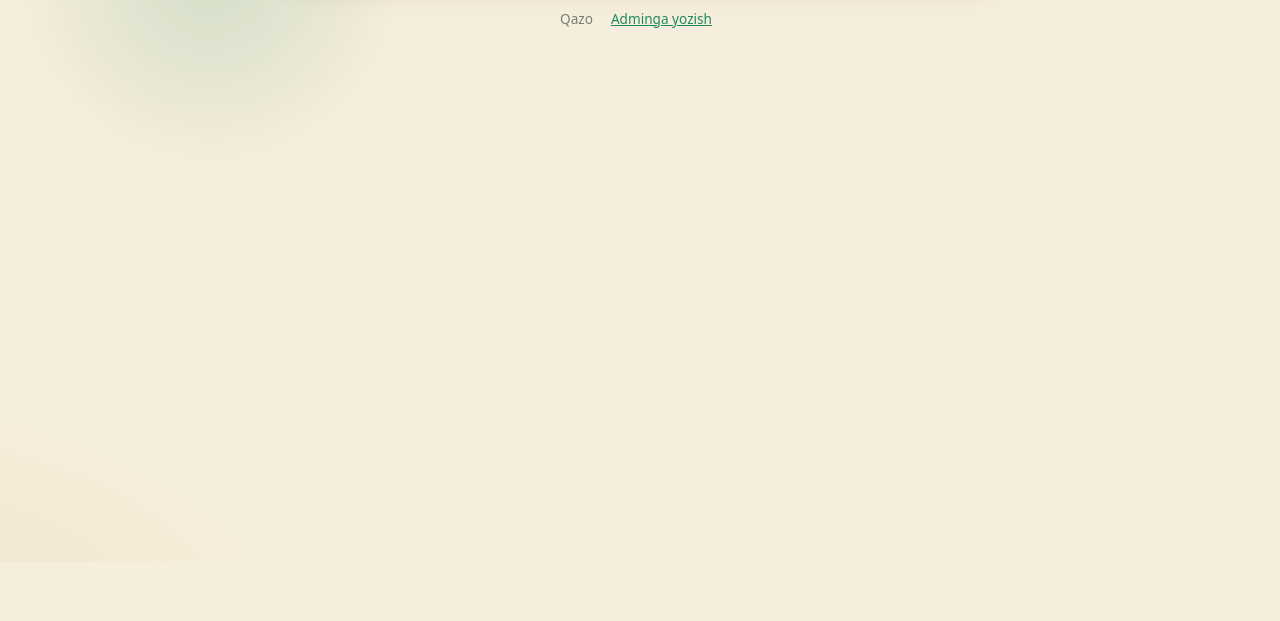
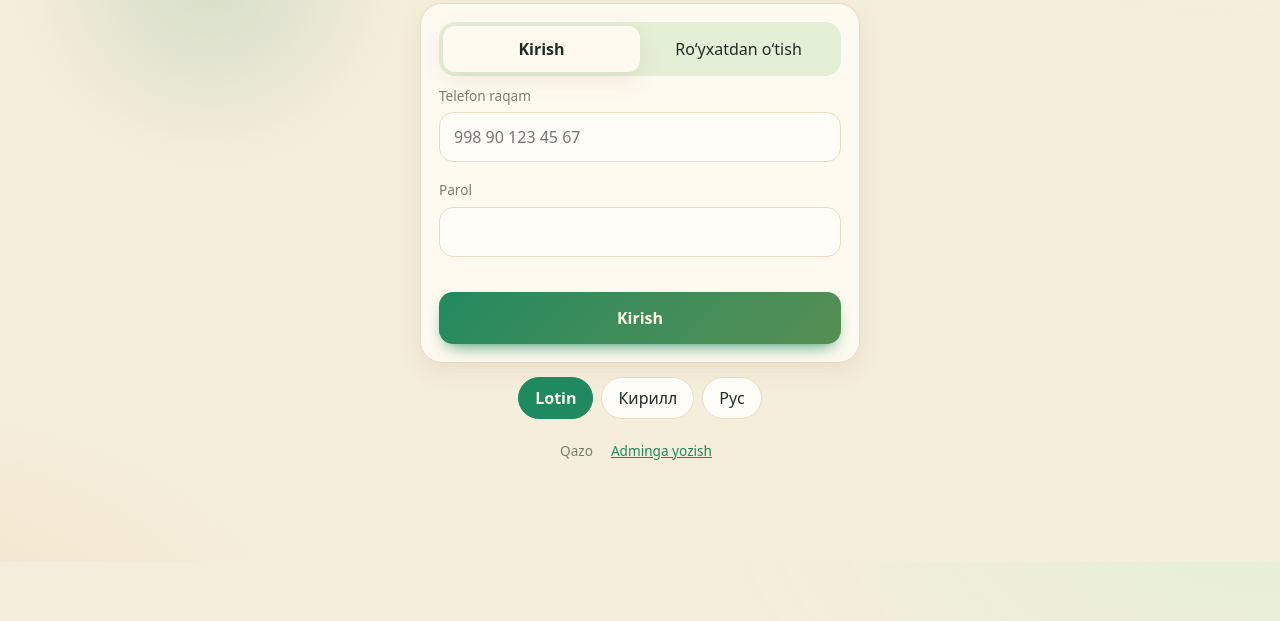
Before and after one commit to zephyrmeek1-sys/qazo, a plain HTML site: page index.html in a window 1280 px wide. Shown: the part 238-859 px from the top of the page. Before the commit the page ends 800 px from the top, so only its background shows below. Drawn offline with nearby package versions, Linux system fonts and the light colour scheme.

Commit message:
Update Supabase URL and anon key in index.html

```diff
--- a/index.html
+++ b/index.html
@@ -91,7 +91,7 @@ nav button{flex:1;border:0;background:none;color:var(--mu);font-size:.75rem;disp
 <script src="https://cdn.jsdelivr.net/npm/@supabase/supabase-js@2.45.4/dist/umd/supabase.min.js"></script>
 <script>
 // ====== SOZLAMA: Supabase > Project Settings > API dan oling (faqat anon kalit!) ======
-const SB_URL='YOUR_SUPABASE_URL', SB_KEY='YOUR_SUPABASE_ANON_KEY';
+const SB_URL='https://yfdcujrslgfibgmkzomt.supabase.co', SB_KEY='sb_publishable_TIbH8I6MnuqyO813Dr5b8A_0w6WELun';
 let sb=null,CFG_ERR='';
 try{if(!/^https?:\/\//.test(SB_URL)||SB_KEY.indexOf('YOUR')===0)throw new Error('index.html boshida SB_URL va SB_KEY ni yozing');if(typeof supabase==='undefined')throw new Error('Supabase kutubxonasi yuklanmadi (internet/CDN tekshiring)');sb=supabase.createClient(SB_URL,SB_KEY)}catch(e){CFG_ERR=e.message}
 try{if(sb){const l=document.createElement('link');l.rel='preconnect';l.href=SB_URL;l.crossOrigin='';document.head.appendChild(l)}}catch(e){}
```
